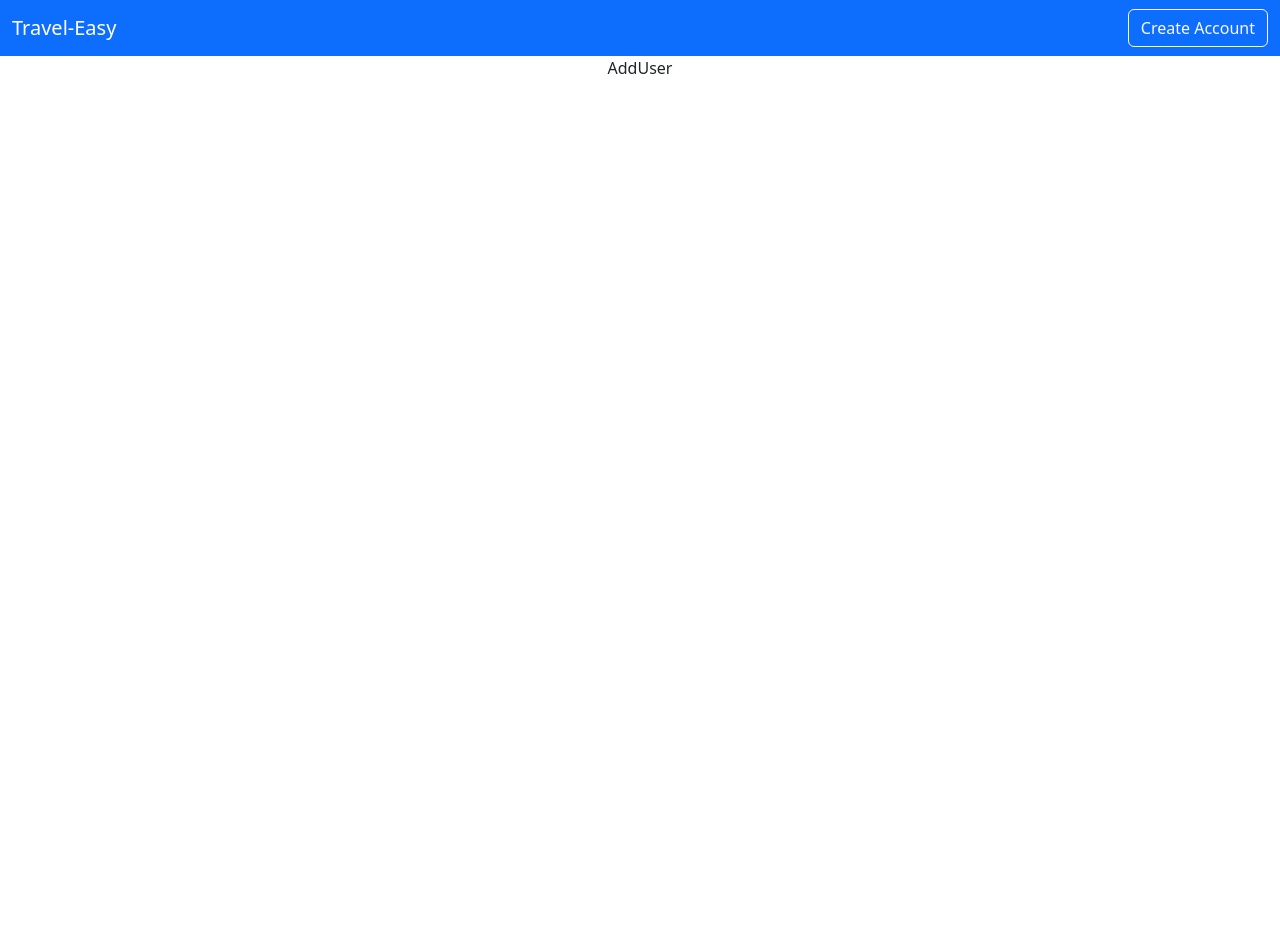
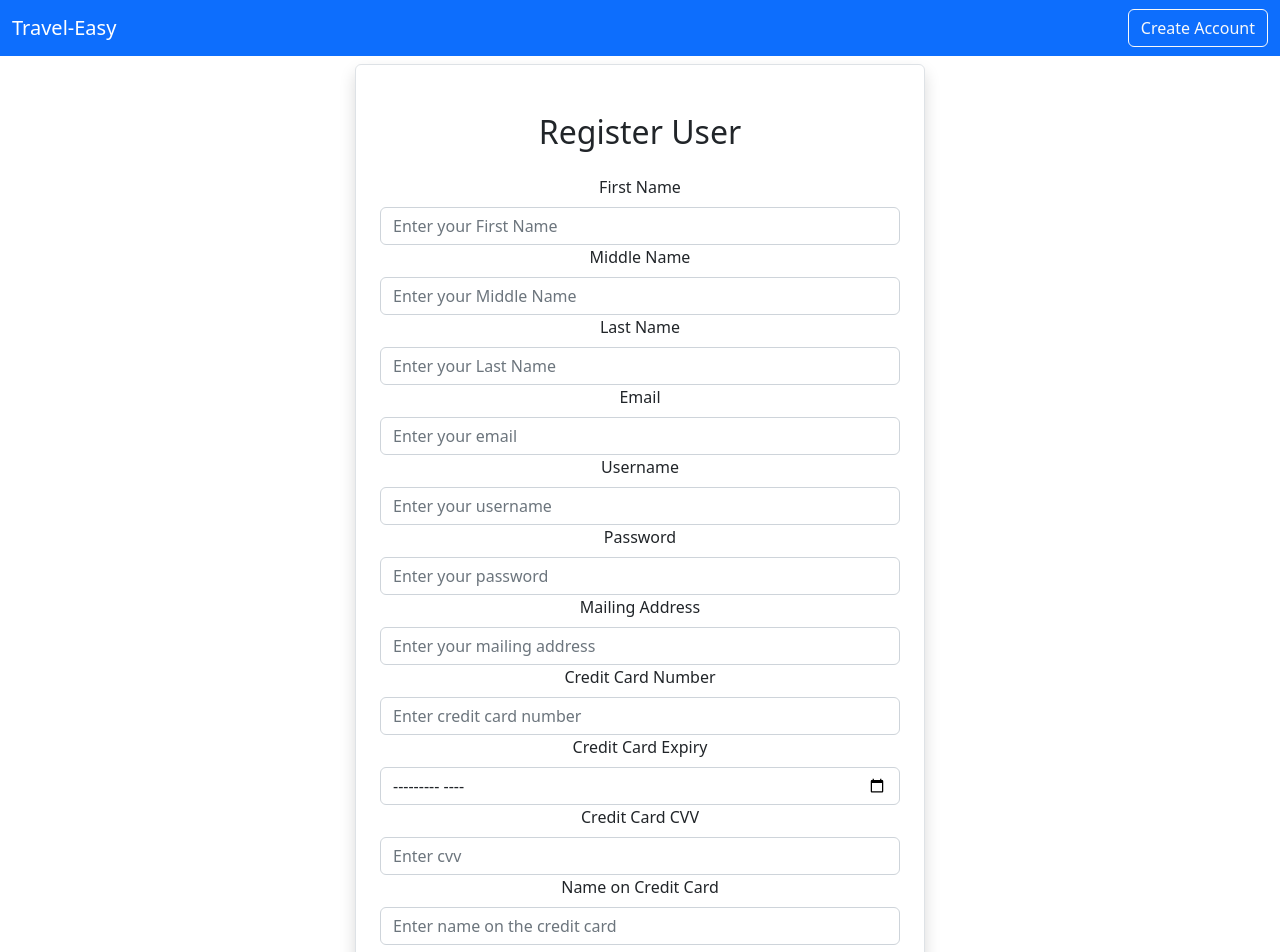
Before and after one commit to aoc38/Travel-Easy-frontend, a React (Create React App) app: page /adduser in a window 1280 px wide. Shown: the top 952 px of the page. Before the commit the page ends 800 px from the top, so only its background shows below. Built offline with nearby package versions, Linux system fonts and the light colour scheme.

Commit message:
registration updates

```diff
--- a/src/Users/AddUser.js
+++ b/src/Users/AddUser.js
@@ -1,7 +1,153 @@
-import React from 'react'
+import axios from 'axios';
+import React, { useState } from 'react'
+import { Link, useNavigate } from 'react-router-dom';
 
 export default function AddUser() {
+
+  let navigate = useNavigate();
+
+  const [user, setUser] = useState({
+    firstname: String,
+    middlename: null,
+    lastname: null,
+    email: null,
+    username: "",
+    password: '',
+    maddress: '',
+    ccnumber: Number,
+    ccexpiry: "",
+    cvv: null,
+    ccname: ''
+  })
+
+  const { firstname, middlename, lastname, email, username, password, maddress, ccnumber, ccexpiry, cvv, ccname } = user;
+
+  const onInputChange= (e) =>{
+    setUser({...user,[e.target.name]:e.target.value})
+  };
+
+  const onSubmit= async(e)=>{
+    e.preventDefault();
+    await axios.post("http://localhost:8080/user",user)
+    navigate('/');
+  };
+
   return (
-    <div>AddUser</div>
+    <div className='container'>
+      <div className='row'>
+        <div className='col-md-6 offset-md-3 border rounded p-4 mt-2 shadow'>
+          <h2 className='text-center m-4'> Register User </h2>
+          <form  onSubmit={(e) => onSubmit(e)}>
+          <div className='mb-3'>
+            <label htmlFor='firstname' className='form-label'> First Name </label>
+            <input
+              type={"text"}
+              className="form-control"
+              placeholder='Enter your First Name'
+              name='firstname'
+              value={firstname}
+              onChange={(e) => onInputChange(e)}
+              />
+            <label htmlFor='middlename' className='form-label'> Middle Name </label>
+            <input
+              type={"text"}
+              className="form-control"
+              placeholder='Enter your Middle Name'
+              name='middlename'
+              value={middlename}
+              onChange={(e) => onInputChange(e)}
+              />
+            <label htmlFor='lastname' className='form-label'> Last Name </label>
+            <input
+              type={"text"}
+              className="form-control"
+              placeholder='Enter your Last Name'
+              name='lastname'
+              value={lastname}
+              onChange={(e) => onInputChange(e)}
+              />
+            <label htmlFor='email' className='form-label'> Email </label>
+            <input
+              type={"email"}
+              className="form-control"
+              placeholder='Enter your email '
+              name='email'
+              value={email}
+              onChange={(e) => onInputChange(e)}
+              />
+            <label htmlFor='username' className='form-label'> Username </label>
+            <input
+              type={"text"}
+              className="form-control"
+              placeholder='Enter your username'
+              name='username'
+              value={username}
+              onChange={(e) => onInputChange(e)}
+              />
+            <label htmlFor='password' className='form-label'> Password </label>
+            <input
+              type={"password"}
+              className="form-control"
+              placeholder='Enter your password'
+              name='password'
+              value={password}
+              onChange={(e) => onInputChange(e)}
+              />
+            <label htmlFor='maddress' className='form-label'>Mailing Address </label>
+            <input
+              type={"text"}
+              className="form-control"
+              placeholder='Enter your mailing address'
+              name='maddress'
+              value={maddress}
+              onChange={(e) => onInputChange(e)}
+              />
+            <label htmlFor='ccnumber' className='form-label'>Credit Card Number </label>
+            <input
+              type={"number"}
+              className="form-control"
+              placeholder='Enter credit card number'
+              name='ccnumber'
+              minLength={16}
+              maxLength='16'
+              value={ccnumber}
+              onChange={(e) => onInputChange(e)}
+              />
+            <label htmlFor='ccexpiry' className='form-label'>Credit Card Expiry </label>
+            <input
+              type={"month"}
+              className="form-control"
+              placeholder='Enter credit card expiry in mm/yy format'
+              name='ccexpiry'
+              value={ccexpiry}
+              onChange={(e) => onInputChange(e)}
+              />
+            <label htmlFor='cvv' className='form-label'>Credit Card CVV </label>
+            <input
+              type={"number"}
+              minLength={3}
+              maxLength='3'
+              className="form-control"
+              placeholder='Enter cvv'
+              name='cvv'
+              value={cvv}
+              onChange={(e) => onInputChange(e)}
+              />
+            <label htmlFor='ccname' className='form-label'>Name on Credit Card </label>
+            <input
+              type={"text"}
+              className="form-control"
+              placeholder='Enter name on the credit card'
+              name='ccname'
+              value={ccname}
+              onChange={(e) => onInputChange(e)}
+              />
+          </div>
+          <button type='submit' className='btn btn-outline-primary'>Submit</button>
+          <Link type='cancel' className='btn btn-outline-danger mx-2' to={"/"}>Cancel</Link>
+          </form>
+        </div>
+      </div>
+    </div>
   )
 }
```
